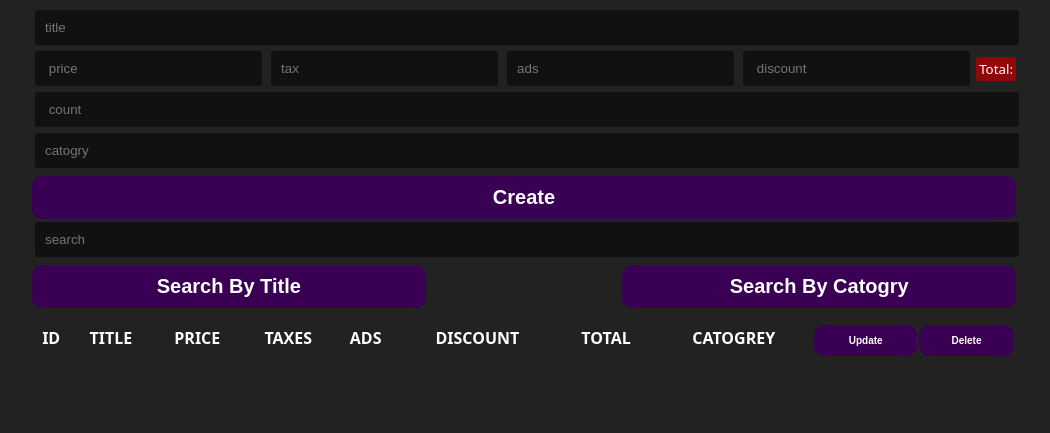
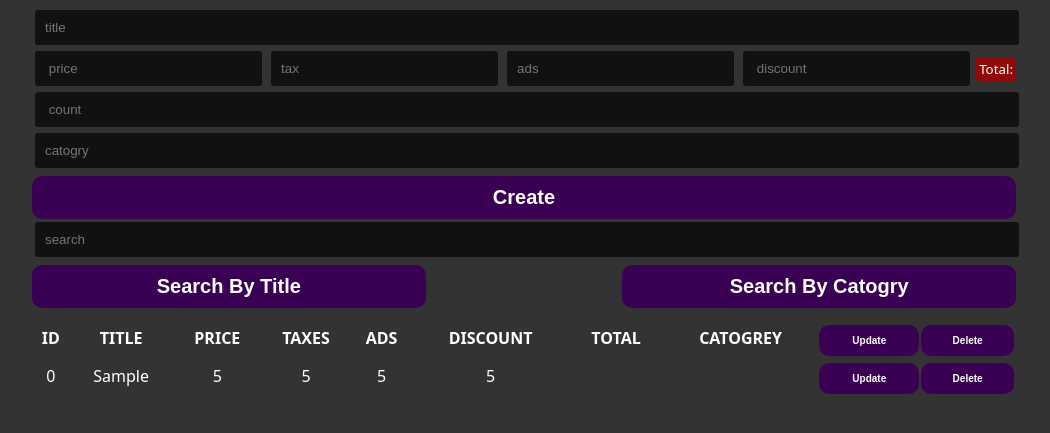
Before and after one commit to Mustafa-isa/curds, a plain HTML site: page index.html in a window 1280 px wide. Both pictures are taken after typing "Sample", "5", "5", "5", "5", "5" into the empty fields and a click on the button "Create". Shown: the part 125-558 px from the top of the page, without its empty margins (116-1166 px from the left). Drawn offline with Linux system fonts and the light colour scheme.

Commit message:
create delete function
ongoing

```diff
--- a/index.html
+++ b/index.html
@@ -48,6 +48,9 @@
             <th><button id="update">update</button></th>
             <th><button id="delete">delete</button></th>
           </tr>
+          <tbody id="tbody">
+
+          </tbody>
         </table>
       </div>
     </div>
--- a/main.js
+++ b/main.js
@@ -8,6 +8,7 @@ let total = document.querySelector(".totle");
 let count = document.getElementById("count");
 let catogrey = document.getElementById("catogry");
 let submit =document.getElementById('btn');
+let tbody=document.getElementById("tbody")
 //local storage
 let arr
 if(localStorage.product){
@@ -47,6 +48,7 @@ address:title.value ,
 arr.push(product)
 localStorage.setItem("product" ,JSON.stringify(arr))
 emptyFilds()
+showData()
 }
 function emptyFilds(){
 
@@ -59,3 +61,29 @@ total.innerHTML=""
 count.value=""
 catogrey.value=""
 }
+function showData(){
+  let tabel =''
+  for(let i=0 ;i< arr.length ;i++){
+tabel += `<tr>
+<td>${i}</td>
+<td>${arr[i].address}</td>
+<td>${arr[i].price}</td>
+<td>${arr[i].taxes}</td>
+<td>${arr[i].ads}</td>
+<td>${arr[i].discount}</td>
+<td>${arr[i].total}</td>
+<td>${arr[i].catogrey}</td>
+<td><button id="update">update</button></td>
+<td><button id="delete" onclick=delet(${i})>delete</button></td>
+</tr>`
+tbody.innerHTML=tabel
+}
+}
+showData()
+
+function delet(i){
+  arr.splice(i,1)
+  localStorage.product=JSON.stringify(arr)
+  showData()
+
+}
--- a/style.css
+++ b/style.css
@@ -4,7 +4,7 @@
     box-sizing: border-box;
 }
 :root{
-    --backGround:#222;
+    --backGround:#333;
     --inputColor:#111;
     --textColor:#fff;
     --inputFoucs:#000;
```
